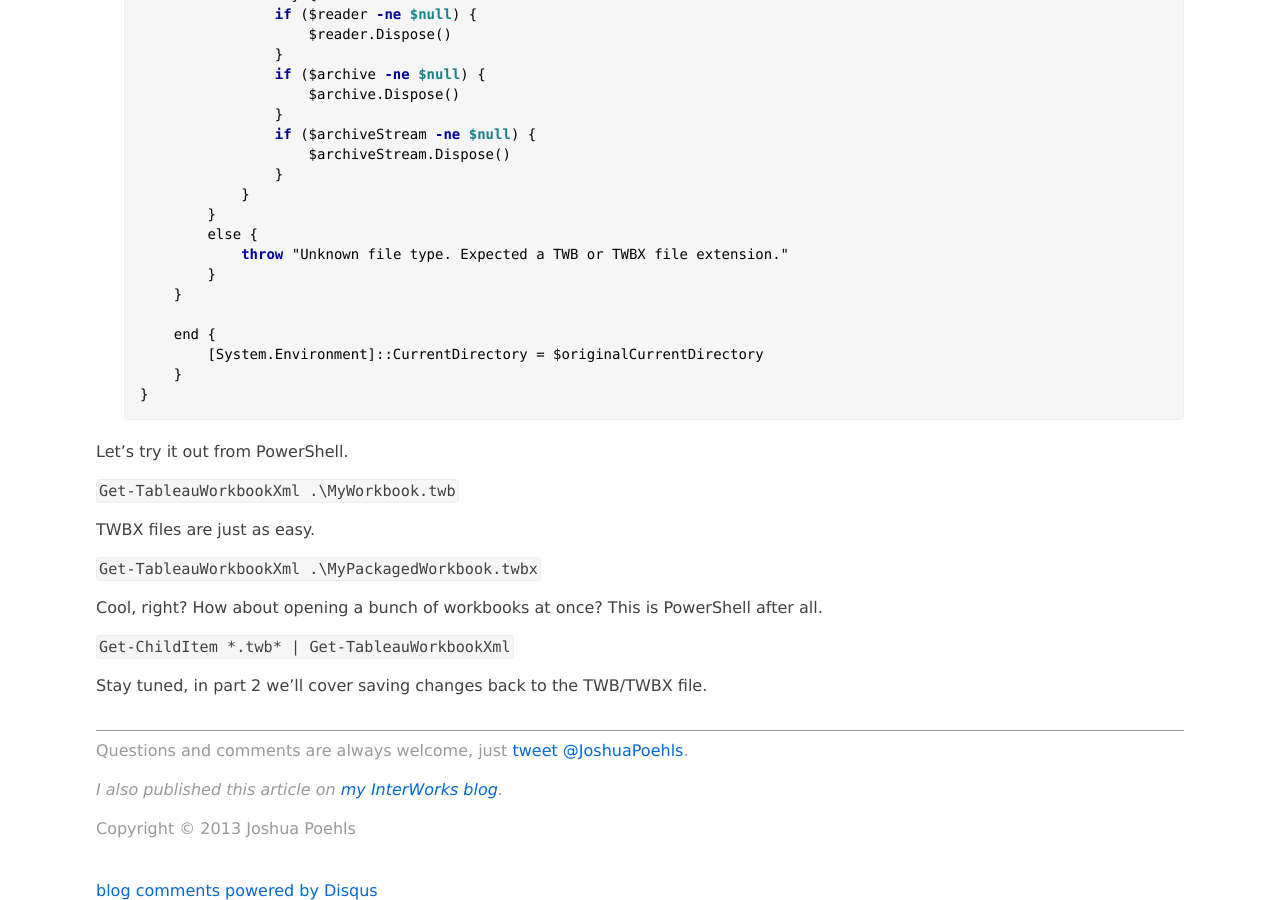
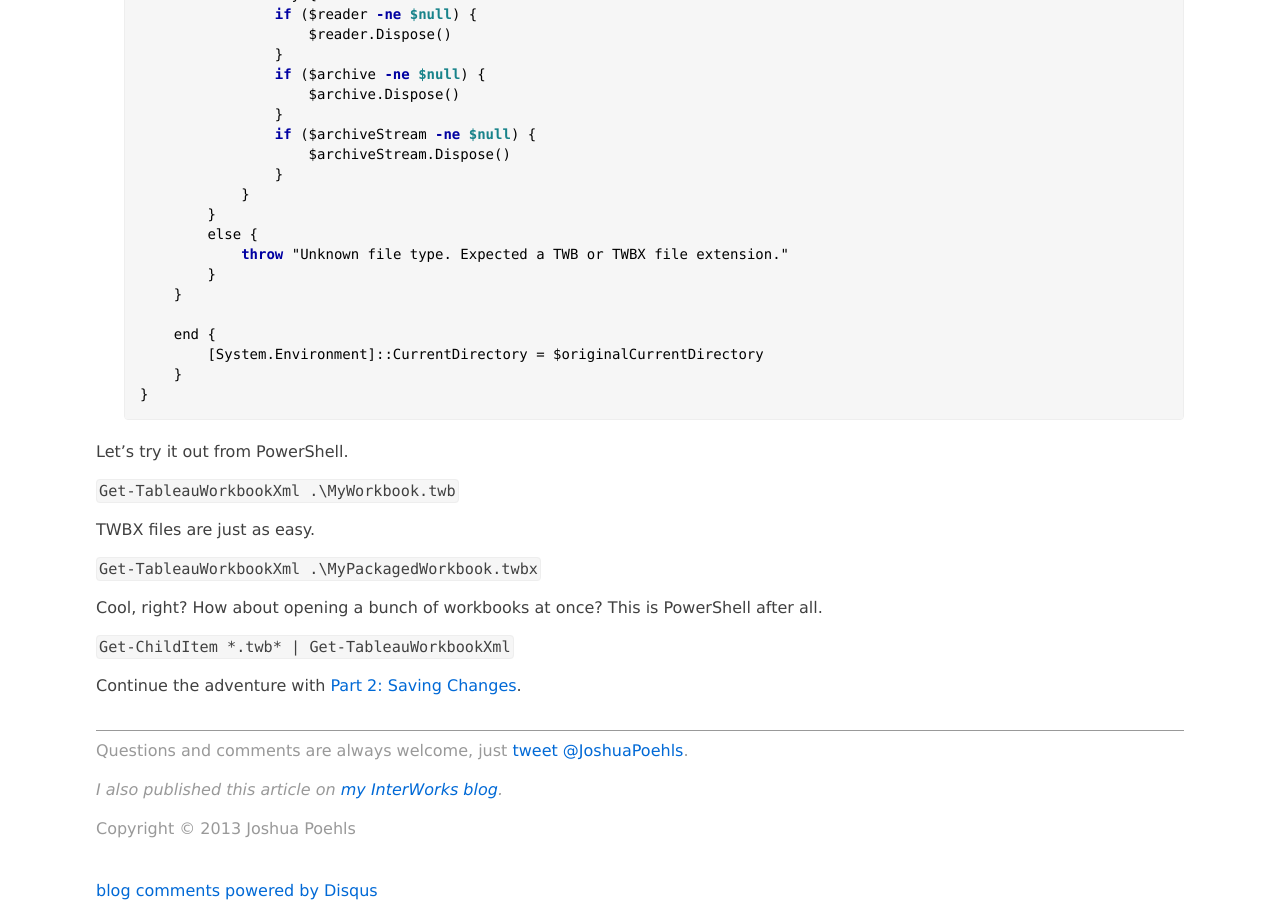
Before and after one commit to jpoehls/zduck.com, a Jekyll site: the page built from _posts/2013/2013-07-25-tableau-via-powershell-part-1-opening-workbooks.md, in a window 1280 px wide and 900 px high, scrolled down 1415 px. Built offline with Jekyll 4.4.1, drawn with Linux system fonts in a browser that asks for light colours; comment, search, counter and statistics services are not loaded.

Commit message:
Updated part 1 with a link to part 2

```diff
--- a/_posts/2013/2013-07-25-tableau-via-powershell-part-1-opening-workbooks.md
+++ b/_posts/2013/2013-07-25-tableau-via-powershell-part-1-opening-workbooks.md
@@ -97,4 +97,4 @@ Cool, right? How about opening a bunch of workbooks at once? This is PowerShell
 
 `Get-ChildItem *.twb* | Get-TableauWorkbookXml`
 
-Stay tuned, in part 2 we'll cover saving changes back to the TWB/TWBX file.
+Continue the adventure with [Part 2: Saving Changes]({{site.url}}/2013/tableau-via-powershell-part-2-saving-changes/).
```
